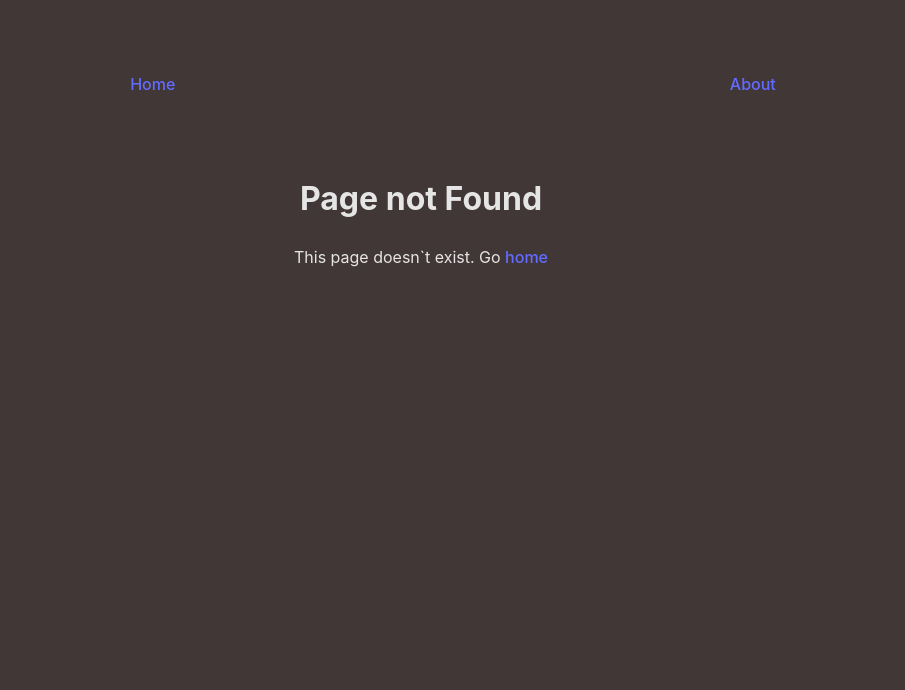
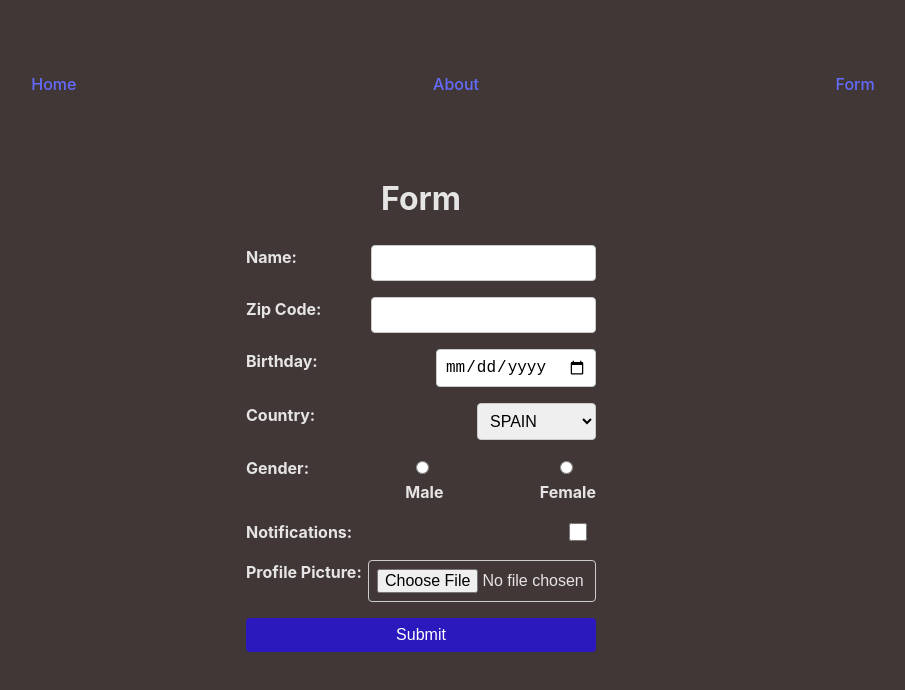
Before and after one commit to SergiiPol/React-RS-School, a React (Vite) app: page /form in a window 1280 px wide. Before the commit this address had no page. Shown: the top 690 px of the page, without its empty margins (219-1124 px from the left). Built offline with nearby package versions, Linux system fonts and the light colour scheme.

Commit message:
feat: add form and style for form

```diff
--- a/src/App.tsx
+++ b/src/App.tsx
@@ -3,6 +3,7 @@ import './pages/home/data';
 import './pages/home/home';
 import { Home } from './pages/home/home';
 import { About } from './pages/aboutUs/about';
+import { Form } from './pages/form/form';
 import { Notfound } from './pages/notFound/notfoundpage';
 
 function App(): JSX.Element {
@@ -12,12 +13,14 @@ function App(): JSX.Element {
         <div className="header">
           <Link to="/">Home</Link>
           <Link to="/about">About</Link>
+          <Link to="/form">Form</Link>
           {/* <Link to="/404">Not found page</Link> */}
         </div>
       </header>
       <Routes>
         <Route path="/" element={<Home />} />
         <Route path="/about" element={<About />} />
+        <Route path="/form" element={<Form />} />
         <Route path="*" element={<Notfound />} />
       </Routes>
     </>
--- /dev/null
+++ b/src/pages/form/auth.tsx
@@ -0,0 +1,109 @@
+import React from 'react';
+import './form.css';
+
+// eslint-disable-next-line @typescript-eslint/ban-types
+type FormProps = {};
+
+class Auth extends React.Component<FormProps> {
+  private nameInputRef = React.createRef<HTMLInputElement>();
+  private zipCodeInputRef = React.createRef<HTMLInputElement>();
+  private birthdayInputRef = React.createRef<HTMLInputElement>();
+  private countrySelectRef = React.createRef<HTMLSelectElement>();
+  private genderRadioRefs = [
+    React.createRef<HTMLInputElement>(),
+    React.createRef<HTMLInputElement>(),
+  ];
+  private notificationsSwitchRef = React.createRef<HTMLInputElement>();
+  private profilePictureInputRef = React.createRef<HTMLInputElement>();
+
+  handleSubmit = (event: React.FormEvent<HTMLFormElement>) => {
+    event.preventDefault();
+
+    const formData = {
+      name: this.nameInputRef.current?.value ?? '',
+      zipCode: this.zipCodeInputRef.current?.value ?? '',
+      birthday: this.birthdayInputRef.current?.value ?? '',
+      country: this.countrySelectRef.current?.value ?? '',
+      gender: this.genderRadioRefs.find((ref) => ref.current?.checked)?.current?.value ?? '',
+      notifications: this.notificationsSwitchRef.current?.checked ?? false,
+      profilePicture: this.profilePictureInputRef.current?.files?.[0] ?? null,
+    };
+
+    console.log(formData);
+  };
+
+  render() {
+    return (
+      <form onSubmit={this.handleSubmit}>
+        <div className="wrapper_form">
+          <div className="wrapper_input">
+            <label htmlFor="name-input">Name:</label>
+            <input id="name-input" type="text" ref={this.nameInputRef} />
+          </div>
+          <div className="wrapper_input">
+            <label htmlFor="zip-code-input">Zip Code:</label>
+            <input id="zip-code-input" type="text" ref={this.zipCodeInputRef} />
+          </div>
+          <div className="wrapper_input">
+            <label htmlFor="birthday-input">Birthday:</label>
+            <input id="birthday-input" type="date" ref={this.birthdayInputRef} />
+          </div>
+          <div className="wrapper_input">
+            <label htmlFor="country-select">Country:</label>
+            <select id="country-select" ref={this.countrySelectRef}>
+              <option value="spain">SPAIN</option>
+              <option value="germany">GERMANY</option>
+              <option value="ucraine">UCRAINE</option>
+            </select>
+          </div>
+          <div className="wrapper_input">
+            <label>Gender:</label>
+            <div>
+              <input
+                id="gender1"
+                type="radio"
+                name="gender"
+                value="male"
+                ref={this.genderRadioRefs[0]}
+              />
+              <label htmlFor="gender1">Male</label>
+            </div>
+            <div>
+              <input
+                id="gender2"
+                type="radio"
+                name="gender"
+                value="female"
+                ref={this.genderRadioRefs[1]}
+              />
+              <label htmlFor="gender2">Female</label>
+            </div>
+          </div>
+          <div className="wrapper_input">
+            <label htmlFor="notifications-switch">Notifications:</label>
+            <input
+              id="notifications-switch"
+              className="notifications-switch"
+              type="checkbox"
+              ref={this.notificationsSwitchRef}
+            />
+          </div>
+          <div className="wrapper_input">
+            <label htmlFor="profile-picture-input">Profile Picture:</label>
+            <input
+              id="profile-picture-input"
+              className="profile-picture-input"
+              type="file"
+              accept="image/*"
+              ref={this.profilePictureInputRef}
+            />
+          </div>
+          <button className="button_submit_form" type="submit">
+            Submit
+          </button>
+        </div>
+      </form>
+    );
+  }
+}
+export default Auth;
--- /dev/null
+++ b/src/pages/form/form.css
@@ -0,0 +1,68 @@
+.wrapper_form{
+    display: flex;
+    flex-direction: column;
+    gap: 1em;
+    width: 100%;
+    max-width: 500px;
+    margin: 0 auto;
+}
+
+form {
+    display: flex;
+    flex-direction: column;
+    gap: 1em;
+    width: 100%;
+    max-width: 350px;
+    margin: 0 auto;
+  }
+
+.wrapper_input{
+    display: flex;
+    justify-content: space-between;
+}
+
+  label {
+    display: flex;
+    justify-self: start;
+    font-weight: bold;
+  }
+
+  input,
+  select {
+    padding: 0.5em;
+    font-size: 1rem;
+    border-radius: 0.25em;
+    border: 1px solid #ccc;
+  }
+
+  input[type="checkbox"],
+  input[type="radio"] {
+    margin-right: 0.5em;
+  }
+
+  .notifications-switch{
+    display: flex;
+    width: 20px;
+    justify-content: start;
+    margin-right: 130px;
+  }
+
+  .profile-picture-input{
+    width: 60%;
+  }
+.button_submit_form {
+    padding: 0.5em 1em;
+    background-color: #2c19bd;
+    color: #fff;
+    border: none;
+    border-radius: 0.25em;
+    font-size: 1rem;
+    cursor: pointer;
+  }
+  .button_submit_form:hover{
+    background-color: #3c2ac0;
+  }
+  .button_submit_form:active{
+    background-color: #56fab3;
+    color: darkslategrey;
+  }
--- /dev/null
+++ b/src/pages/form/form.tsx
@@ -0,0 +1,11 @@
+import Auth from './auth';
+
+const Form = () => {
+  return (
+    <div>
+      <h1>Form</h1>
+      <Auth />
+    </div>
+  );
+};
+export { Form };
```
